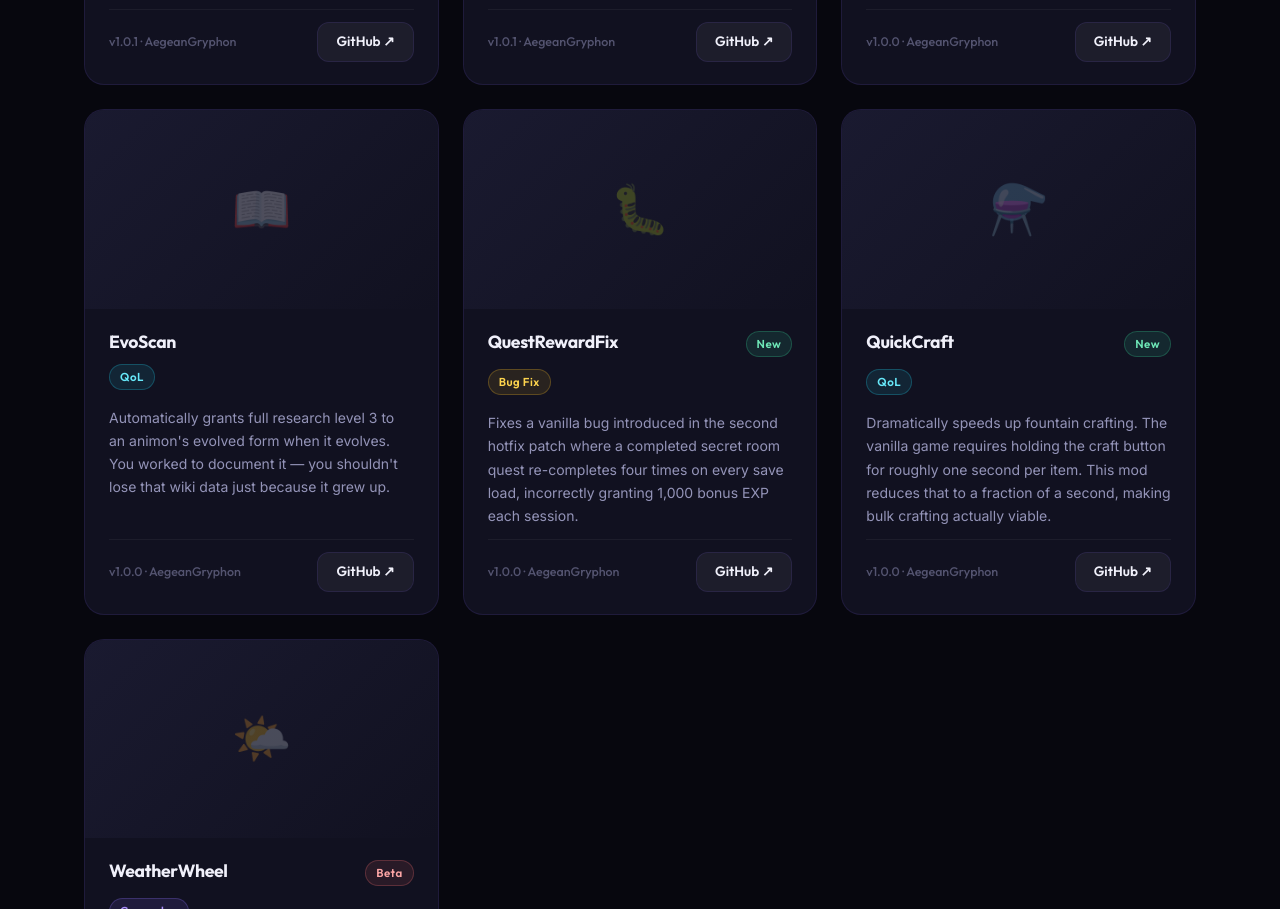
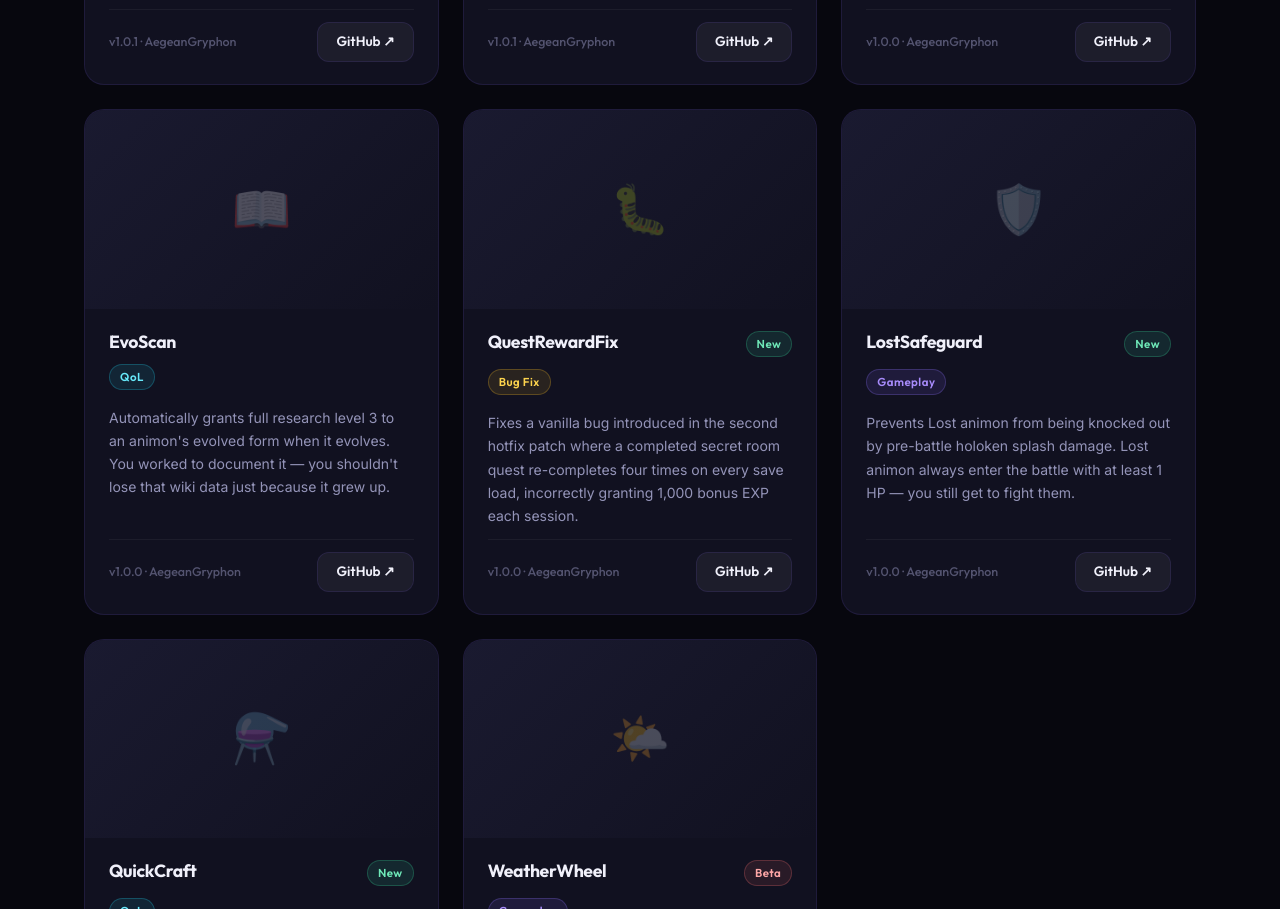
Before and after one commit to AegeanGryphon/GryphonMods, a plain HTML site: page docs/mods.html in a window 1280 px wide. Shown: the part 938-1847 px from the top of the page. Drawn offline with Linux system fonts and the light colour scheme.

Commit message:
Add LostSafeguard to manifests and site
Co-Authored-By: Claude Sonnet 4.6 <noreply@anthropic.com>

```diff
--- a/docs/mods.html
+++ b/docs/mods.html
@@ -210,6 +210,33 @@
         </div>
       </article>
 
+      <!-- LostSafeguard -->
+      <article class="mod-card reveal reveal-delay-2" data-tags="gameplay" data-mod-id="lost-safeguard">
+        <div class="mod-card__image">
+          <div class="mod-card__placeholder">
+            <span class="mod-card__placeholder-icon">🛡️</span>
+          </div>
+        </div>
+        <div class="mod-card__body">
+          <div class="mod-card__header">
+            <h3 class="mod-card__title">LostSafeguard</h3>
+            <span class="tag tag--new">New</span>
+          </div>
+          <div class="tags" style="margin-bottom:4px;">
+            <span class="tag tag--gameplay">Gameplay</span>
+          </div>
+          <p class="mod-card__desc">
+            Prevents Lost animon from being knocked out by pre-battle holoken splash damage.
+            Lost animon always enter the battle with at least 1 HP — you still get to fight them.
+          </p>
+          <div class="mod-card__footer">
+            <span class="mod-card__version">v1.0.0 · AegeanGryphon</span>
+            <a href="https://github.com/AegeanGryphon/GryphonMods/releases/tag/LostSafeguard-v1.0.0"
+               target="_blank" rel="noopener" class="btn btn--ghost btn--sm">GitHub ↗</a>
+          </div>
+        </div>
+      </article>
+
       <!-- QuickCraft -->
       <article class="mod-card reveal reveal-delay-2" data-tags="qol" data-mod-id="quickcraft">
         <div class="mod-card__image">
```
Also changed, not shown: beta-manifest.json (+10 -0 lines), manifest.json.
